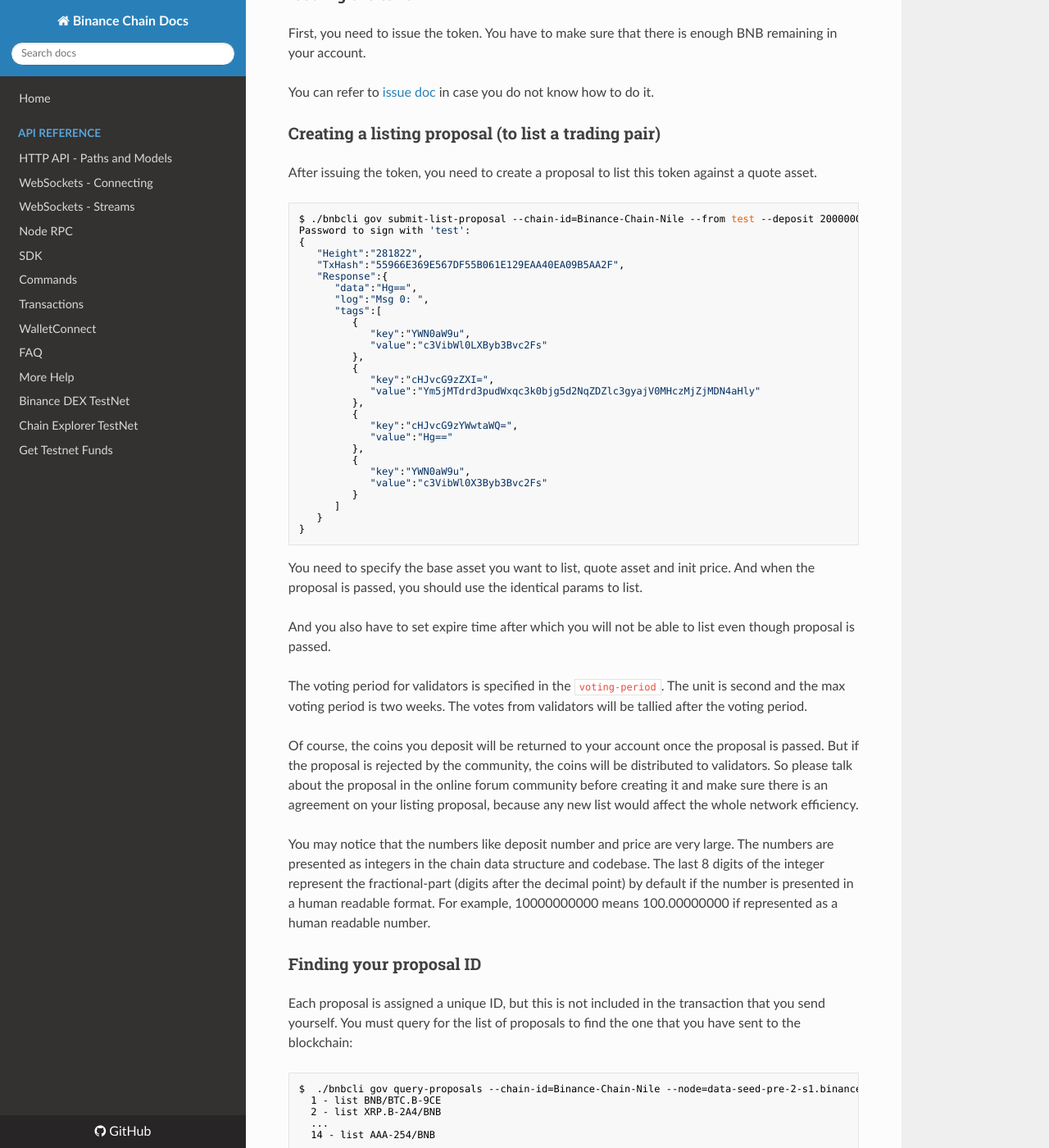
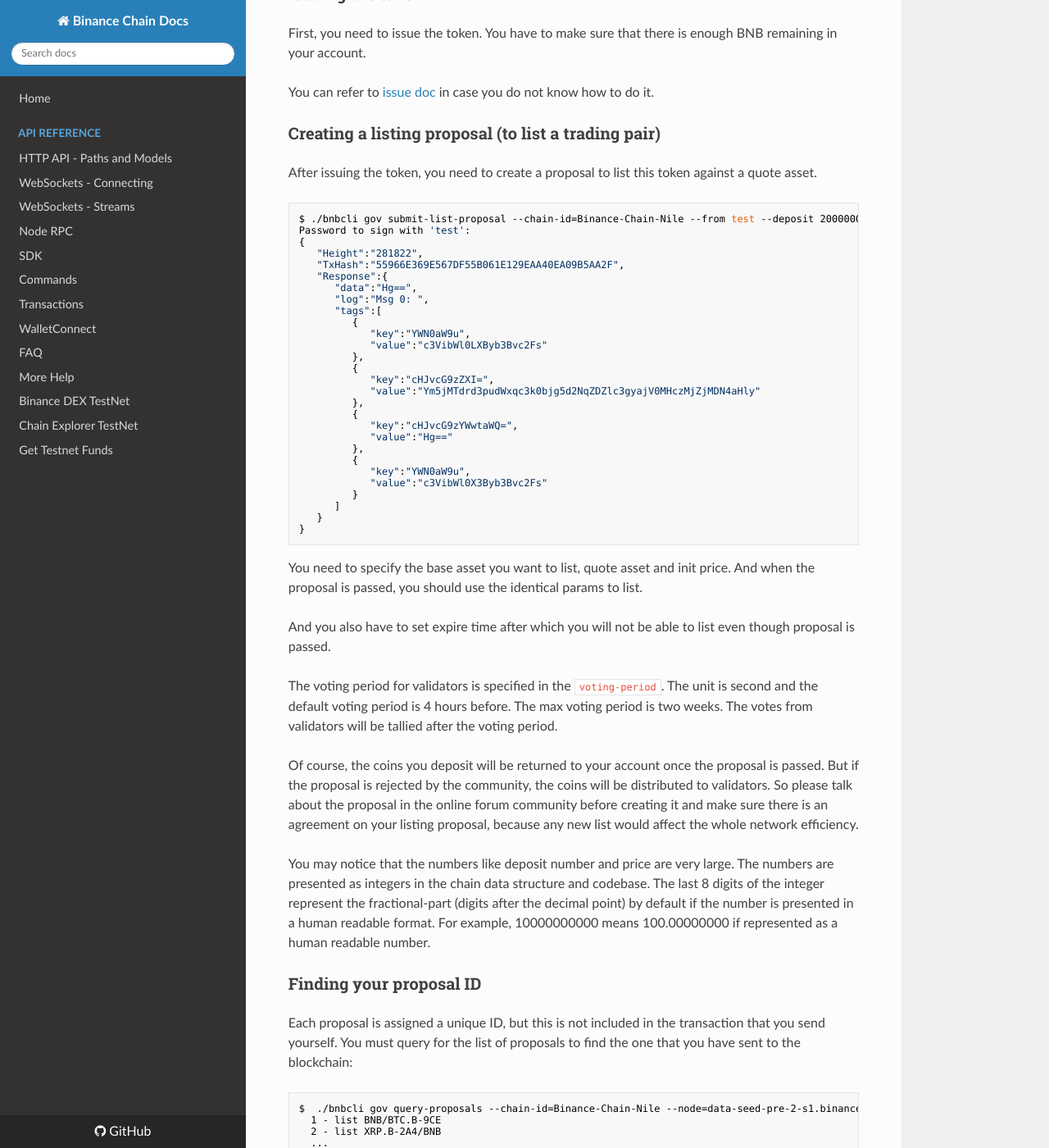
Before and after one commit to yash-sharma1/docs-site, an MkDocs documentation site: the page built from docs/list.md, in a window 1280 px wide and 1400 px high, scrolled down 1182 px. Shown: the whole window at 82% size. Built offline with MkDocs 1.6.1, drawn with Linux system fonts in a browser that asks for light colours; nearby versions of some CDN libraries.

Commit message:
Update list.md

````diff
--- a/docs/list.md
+++ b/docs/list.md
@@ -50,7 +50,7 @@
 After issuing the token, you need to create a proposal to list this token against a quote asset.
 
 ```bash
-$ ./bnbcli gov submit-list-proposal --chain-id=Binance-Chain-Nile --from test --deposit 200000000000:BNB --base-asset-symbol BTC-F20 --quote-asset-symbol bnb --init-price 100000000 --title list BTC/BNB --description list BTC/BNB  --expire-time 1570087547 --voting-period 3600 --json
+$ ./bnbcli gov submit-list-proposal --chain-id=Binance-Chain-Nile --from test --deposit 200000000000:BNB --base-asset-symbol BTC-F20 --quote-asset-symbol bnb --init-price 100000000 --title list BTC/BNB --description list BTC/BNB  --expire-time 1570087547 --voting-period 14400 --json
 Password to sign with 'test':
 {
    "Height":"281822",
@@ -85,7 +85,7 @@
 
 And you also have to set expire time after which you will not be able to list even though proposal is passed.
 
-The voting period for validators is specified in the `voting-period`. The unit is second and the max voting period is two weeks. The votes from validators will be tallied after the voting period.
+The voting period for validators is specified in the `voting-period`. The unit is second and the default voting period is 4 hours before. The max voting period is two weeks. The votes from validators will be tallied after the voting period.
 
 Of course, the coins you deposit will be returned to your account once the proposal is passed. But if the proposal
 is rejected by the community, the coins will be distributed to validators. So please talk about the proposal in the
````
